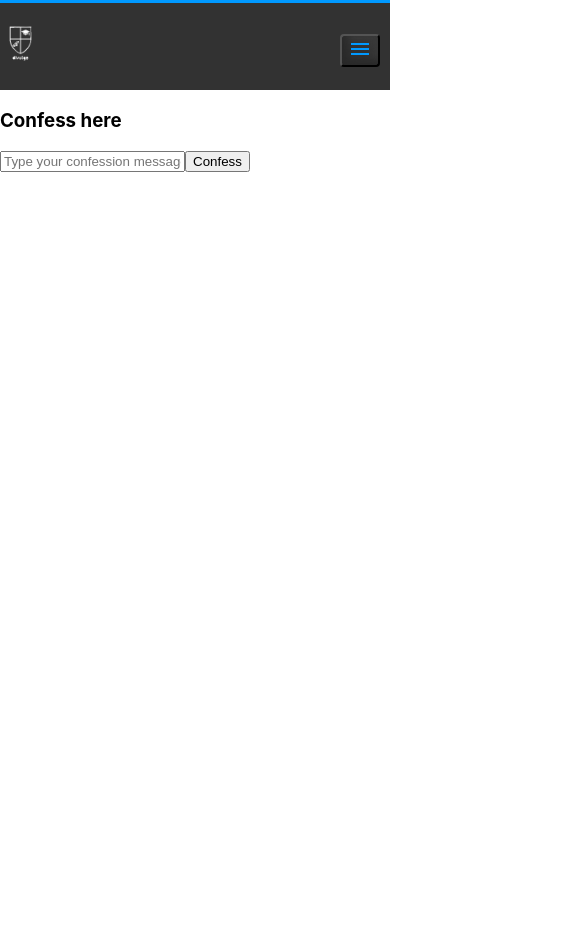
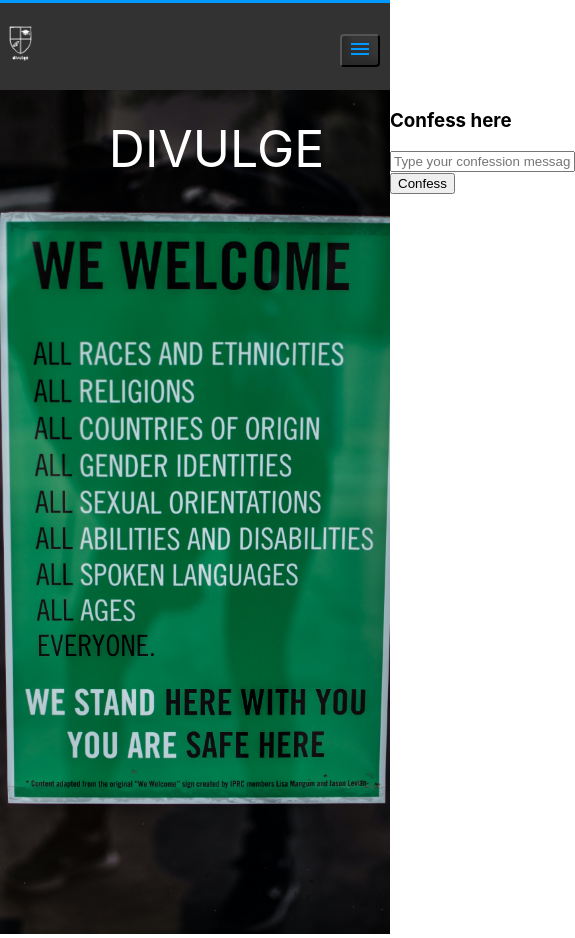
Before and after one commit to hareesh-r/divulge, a React (Create React App) app: page / in a window 390 px wide. Shown: the whole page, 575 px wide, since content can reach past the window. Before the commit the page ends 844 px from the top, so only its background shows below. Built offline with nearby package versions, Linux system fonts and the light colour scheme.

Commit message:
hero img added

```diff
--- a/public/index.html
+++ b/public/index.html
@@ -4,7 +4,7 @@
     <meta charset="utf-8" />
     <link rel="icon" href="%PUBLIC_URL%/logo.png" />
     <meta name="viewport" content="width=device-width, initial-scale=1" />
-    <meta name="theme-color" content="pink" />
+    <meta name="theme-color" content="rgb(0, 153, 255)" />
     <meta
       name="description"
       content="A project to let the students confess securly without hesitation and with anonymity "
@@ -24,7 +24,7 @@
       work correctly both with client-side routing and a non-root public URL.
       Learn how to configure a non-root public URL by running `npm run build`.
     -->
-    <title>React App</title>
+    <title>Divulge - We got your back</title>
   </head>
   <body>
     <noscript>You need to enable JavaScript to run this app.</noscript>
--- a/src/App.css
+++ b/src/App.css
@@ -4,13 +4,5 @@
 }
 
 ::-webkit-scrollbar {
-    width: 6px;
+    width: 0px;
 }
-
-::-webkit-scrollbar-track {
-    background: #f1f1f1;
-}
-
-::-webkit-scrollbar-thumb {
-    background: rgb(0, 153, 255);
-}
--- a/src/Header.css
+++ b/src/Header.css
@@ -111,6 +111,7 @@
         align-items: center;
         flex-direction: row;
         margin: 10px;
+        margin-bottom: 0px;
     }
 
     .header__right__option {
--- a/src/Header.js
+++ b/src/Header.js
@@ -1,11 +1,9 @@
 import "./Header.css";
 import React from 'react';
 import logo from "./img/logo-white.png";
-import { BrowserRouter as Router, Route, Link, Switch } from "react-router-dom";
+import { BrowserRouter as Router, Link } from "react-router-dom";
 import MenuIcon from '@material-ui/icons/Menu';
 import CloseIcon from '@material-ui/icons/Close';
-
-var expand = true;
 
 const expandHam = () => {
     var options = document.getElementsByClassName("header__right__option");
@@ -16,8 +14,8 @@
     options[4].classList.add("header__right__hidden");
     var temp = document.getElementsByClassName("menuIcon");
     temp[0].classList.add("hide");
-    var temp = document.getElementsByClassName("closeIcon");
-    temp[0].classList.remove("hide");
+    var temp1 = document.getElementsByClassName("closeIcon");
+    temp1[0].classList.remove("hide");
 }
 const compressHam = () => {
     var options = document.getElementsByClassName("header__right__option");
@@ -26,10 +24,10 @@
     options[2].classList.remove("header__right__hidden");
     options[3].classList.remove("header__right__hidden");
     options[4].classList.remove("header__right__hidden");
-    var temp = document.getElementsByClassName("menuIcon");
-    temp[0].classList.remove("hide");
-    var temp = document.getElementsByClassName("closeIcon");
-    temp[0].classList.add("hide");
+    var temp2 = document.getElementsByClassName("menuIcon");
+    temp2[0].classList.remove("hide");
+    var temp3 = document.getElementsByClassName("closeIcon");
+    temp3[0].classList.add("hide");
 }
 
 function Header() {
--- a/src/Home.css
+++ b/src/Home.css
@@ -0,0 +1,32 @@
+.home__hero img {
+    object-fit: contain;
+    height: 100vh;
+}
+
+.hero__title {
+    display: none;
+}
+.home {
+    display: flex;
+    flex-direction: row;
+}
+
+@media only screen and (max-width: 650px) {
+    .home__hero img {
+        object-fit: cover;
+        height: 100vh;
+        width: 100vw;
+    }
+    .home__hero {
+        position: relative;
+        text-align: center;
+        color: white;
+    }.hero__title{
+        display: block;
+        position: absolute;
+        top: 7%;
+        left: 50%;
+        transform: translate(-40%, -50%);
+        font-size: 50px;
+    }
+}
--- a/src/Home.js
+++ b/src/Home.js
@@ -1,9 +1,14 @@
 import React from 'react';
+import hero from "./img/hero.jpg"
 import "./Home.css";
 
 function Home() {
     return (
         <div className="home">
+            <div className="home__hero">
+                <img src={hero} alt="" />
+                <div class="hero__title">DIVULGE</div>
+            </div>
             <form action="submit">
                 <h3>Confess here</h3>
                 <input type="text" placeholder="Type your confession message" />
```
Also changed, not shown: src/img/hero.jpg (added), 1 other file (tests, documents, lock files or other folders).
